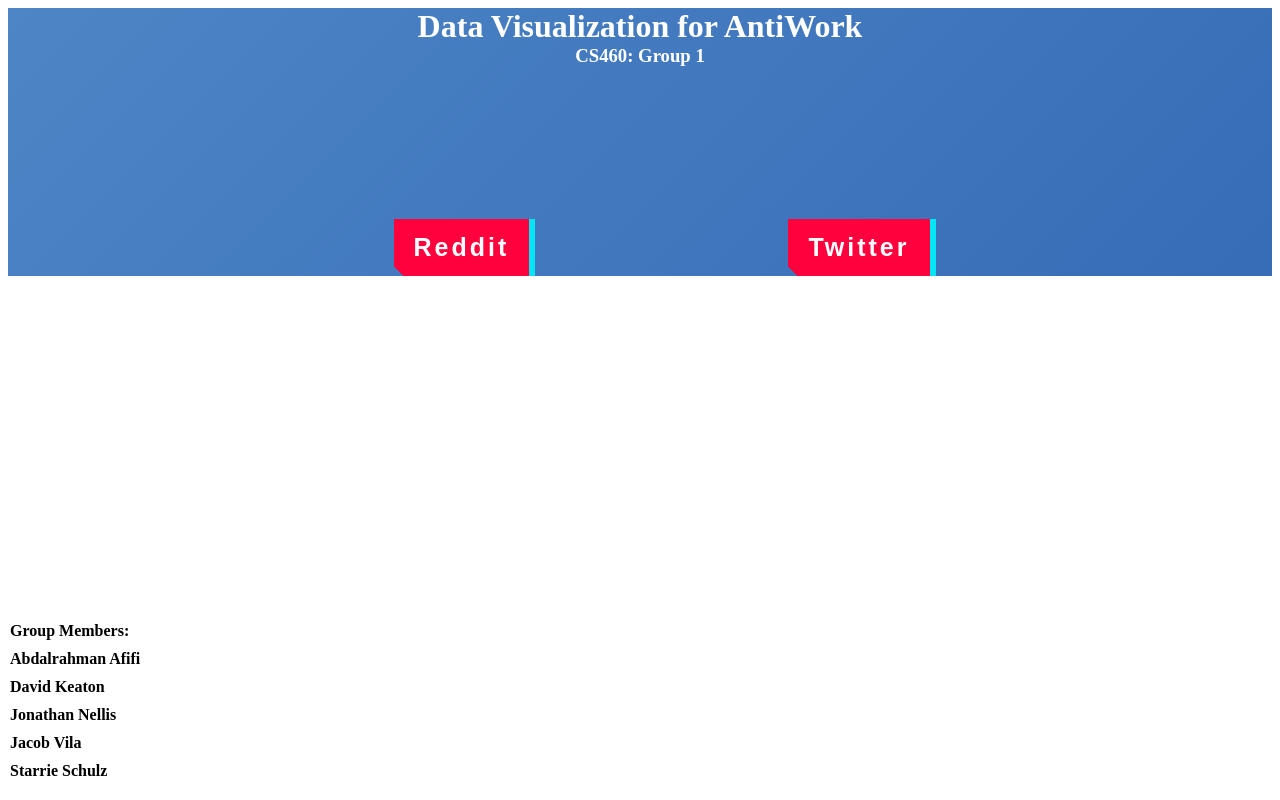
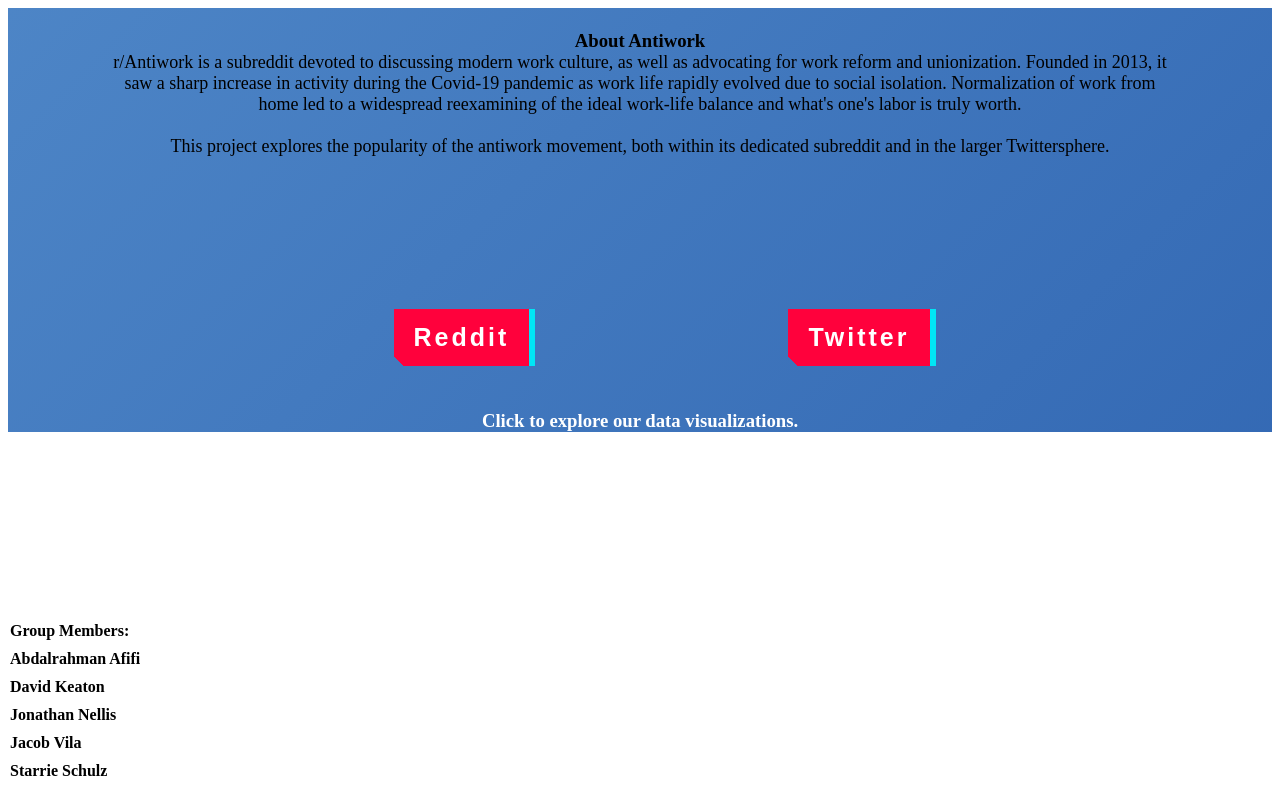
Before and after one commit to AbdalrahmanAfifi/CS460, an Angular app in the folder CS460/: page / in a window 1280 px wide. Built offline with nearby package versions, Linux system fonts and the light colour scheme.

Commit message:
home page blurb

```diff
--- a/CS460/src/app/home/home.component.css
+++ b/CS460/src/app/home/home.component.css
@@ -5,7 +5,6 @@
     background-size: 100% 900%;
     background-attachment: fixed;
     animation: gradient 15s linear infinite;
-
   }
 
   @keyframes gradient {
@@ -20,18 +19,32 @@
     }
   }
 
+.body-text{
+    text-align: center;
+    margin: 0 auto; /* Center horizontally using margin */
+    padding-left: 100px;
+    padding-right: 100px;
 
+    font-size: large;
+}
   .heading {
     text-align: center;
     margin: 0 auto; /* Center horizontally using margin */
     font-weight: bold;
     color: white;
+    padding-top: 50px;
   }
   .subheading {
     text-align: center;
     margin: 0 auto; /* Center horizontally using margin */
     font-weight: bold;
     color: white;
+  }
+
+  .subheading-black{
+    text-align: center;
+    margin: 0 auto; /* Center horizontally using margin */
+    font-weight: bold;
   }
 
   footer {
--- a/CS460/src/app/home/home.component.html
+++ b/CS460/src/app/home/home.component.html
@@ -2,18 +2,29 @@
 
 <html>
 <head>
-    <link rel="stylesheet" type="text/css" href="home.component.css">
+  <link href="home.component.css" rel="stylesheet" type="text/css">
+  <h1 class ="heading">Data Visualization for AntiWork</h1>
+  <h3 class="subheading">WVU CS460: Group 1</h3>
 </head>
 <body>
-  <h1 class ="heading">Data Visualization for AntiWork</h1>
-  <h3 class="subheading">CS460: Group 1</h3>
-  <div class="button-container">
+  <h3 class="subheading-black"><br>About Antiwork</h3>
+  <div class = body-text>
+    r/Antiwork is a subreddit devoted to discussing modern work culture, as well as advocating for work reform and unionization.
+    Founded in 2013, it saw a sharp increase in activity during the Covid-19 pandemic as work life rapidly evolved due to social isolation.
+    Normalization of work from home led to a widespread reexamining of the ideal work-life balance and what's one's labor is truly worth.
+
+    <br><br>This project explores the popularity of the antiwork movement, both within its dedicated subreddit and in the larger Twittersphere.
+  </div>
+ <div class="button-container">
     <nav>
     <a routerLink="reddit"><button> Reddit </button></a>
     <a routerLink="twitter"><button> Twitter </button> </a>
     </nav>
     <router-outlet></router-outlet>
   </div>
+  <h3 class="subheading"><br><br>Click to explore our data visualizations.</h3>
+
+
 
   <footer>
     <ul>
--- a/CS460/src/app/reddit/reddit.component.html
+++ b/CS460/src/app/reddit/reddit.component.html
@@ -6,7 +6,7 @@
 </head>
 <body>
   <h1 class ="heading">Data Visualization for AntiWork</h1>
-  <h3 class="subheading">CS460: Group 1</h3>
+  <h3 class="subheading">WVU CS460: Group 1</h3>
   <h2>reddit</h2>
 
 </body>
--- a/CS460/src/app/twitter/twitter.component.html
+++ b/CS460/src/app/twitter/twitter.component.html
@@ -6,7 +6,7 @@
 </head>
 <body>
   <h1 class ="heading">Data Visualization for AntiWork</h1>
-  <h3 class="subheading">CS460: Group 1</h3>
+  <h3 class="subheading">WVU CS460: Group 1</h3>
   <h2>twitter</h2>
 
 </body>
```
